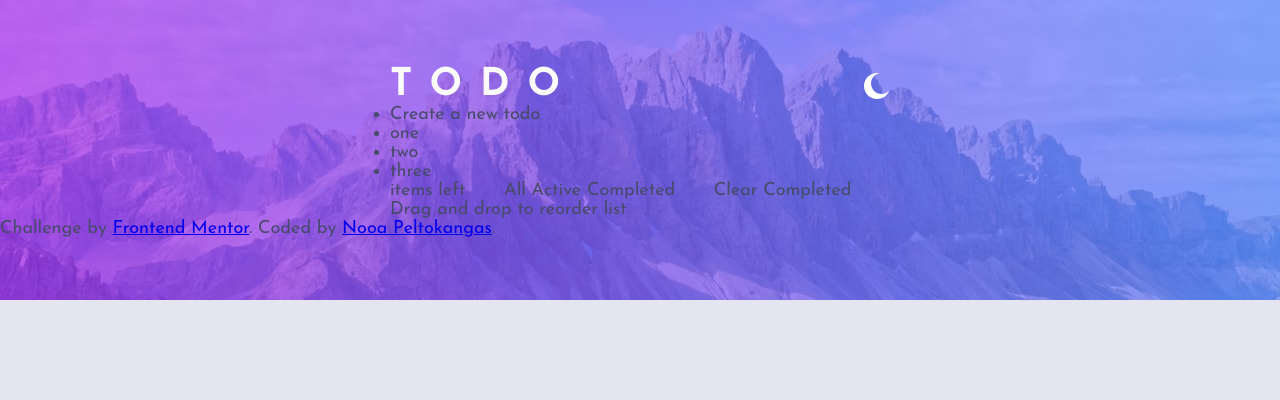
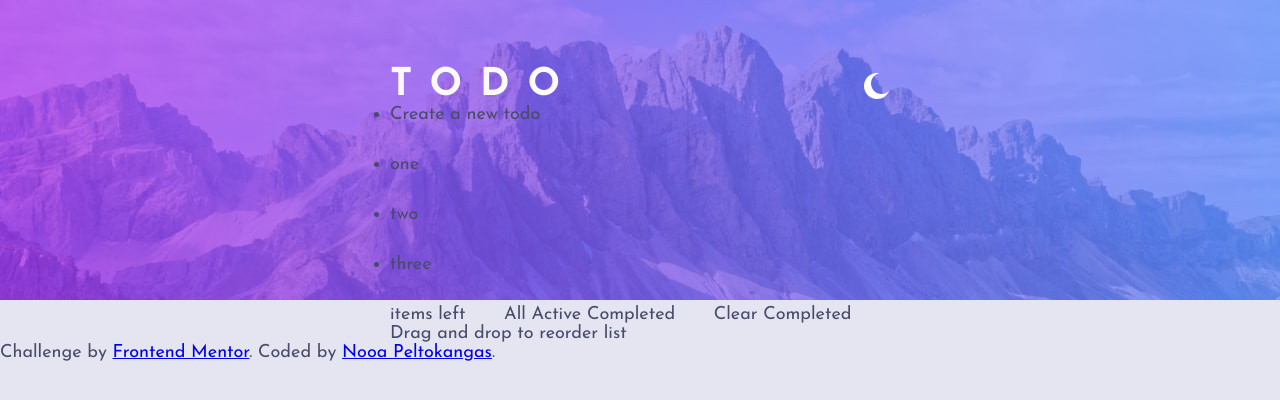
Before and after one commit to nooa-p/todo-app, a plain HTML site: page index.html in a window 1280 px wide. Drawn offline with Linux system fonts and the light colour scheme.

Commit message:
list of added todos into grid

```diff
--- a/index.html
+++ b/index.html
@@ -31,10 +31,10 @@
       <li>Create a new todo</li>
     </ul>
 
-    <ul>
-      <li class="all">one</li>
-      <li class="all">two</li>
-      <li class="all">three</li>
+    <ul class="all">
+      <li>one</li>
+      <li>two</li>
+      <li>three</li>
     </ul>
 
     <div class="left">items left</div>
--- a/styles.css
+++ b/styles.css
@@ -89,10 +89,13 @@ h1 {
 
 .new {
     grid-area: new;
+    height: 2.778rem;
 }
 
 .all {
     grid-area: todo;
+    display: grid;
+    grid-auto-rows: 2.778rem;
 }
 
 .left {
```
